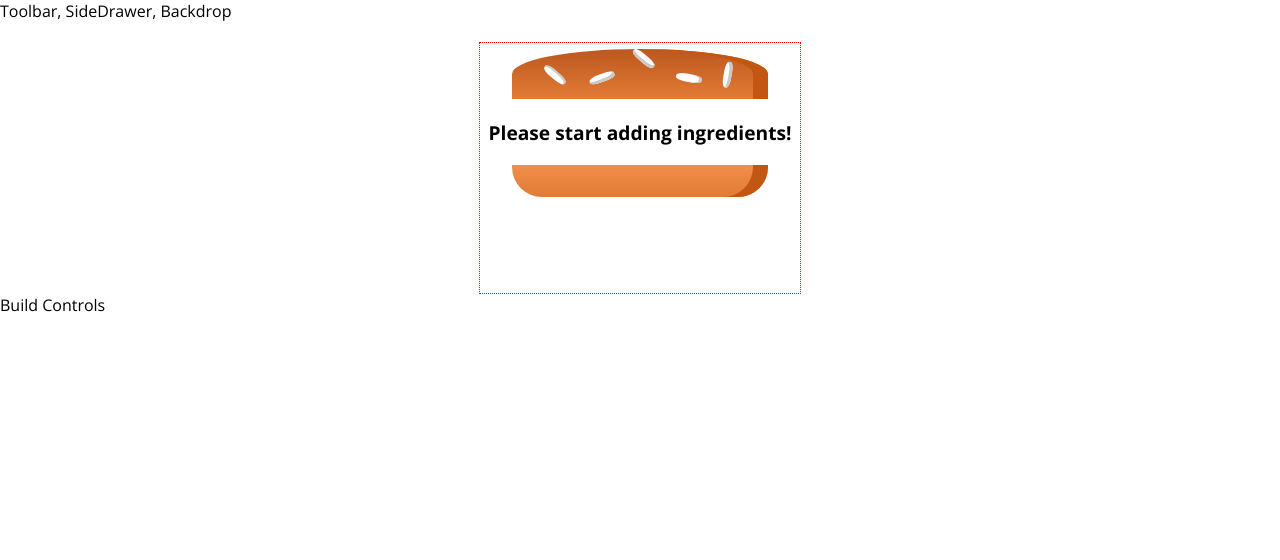
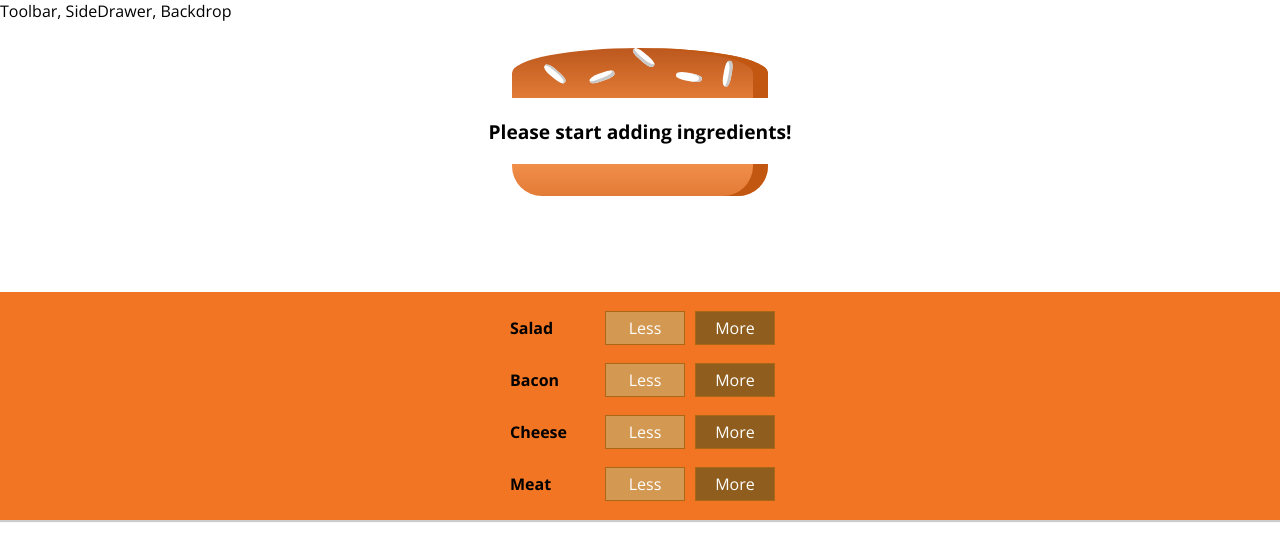
Before and after one commit to katmcglo/pancakestack, a React (Create React App) app: page / in a window 1280 px wide. Shown: the top 560 px of the page. Built offline with nearby package versions, Linux system fonts and the light colour scheme.

Commit message:
added buttons to remove and add ingredients. needs logic for when total is below zero

```diff
--- a/src/components/PancakeStack/BuildControls/BuildControl/BuildControl.js
+++ b/src/components/PancakeStack/BuildControls/BuildControl/BuildControl.js
@@ -1,11 +1,12 @@
 import React from 'react';
+import classes from './BuildControl.module.css';
 
 
 const buildControl = (props) => (
-  <div>
-    <div>{props.label}</div>
-    <button>Less</button>
-    <button>More</button>
+  <div className={classes.BuildControl}>
+    <div className={classes.Label}>{props.label}</div>
+    <button onClick={props.removed} className={classes.Less}>Less</button>
+    <button onClick ={props.added} className={classes.More}>More</button>
   </div>
 );
 
--- a/src/components/PancakeStack/BuildControls/BuildControl/BuildControl.module.css
+++ b/src/components/PancakeStack/BuildControls/BuildControl/BuildControl.module.css
@@ -6,10 +6,51 @@
 }
 
 .BuildControl button {
-  display: black;
+    display: block;
     font: inherit;
     padding: 5px;
     margin: 0 5px;
     width: 80px;
-  border: 1px solid #ffffff;
+    border: 1px solid #AA6817;
+    cursor: pointer;
+    outline: none;
 }
+
+.BuildControl button:disabled {
+    background-color: #AC9980;
+    border: 1px solid #7E7365;
+    color: #ccc;
+    cursor: default;
+}
+
+.BuildControl button:hover:disabled {
+    background-color: #AC9980;
+    color: #ccc;
+    cursor: not-allowed;
+}
+
+.Label {
+    padding: 10px;
+    font-weight: bold;
+    width: 80px;
+}
+
+.BuildControl .Less {
+    background-color: #D39952;
+    color: white;
+}
+
+.BuildControl .More {
+    background-color: #8F5E1E;
+    color: white;
+}
+
+.BuildControl .Less:hover, .BuildControl .Less:active {
+    background-color: #DAA972;
+    color: white;
+}
+
+.BuildControl .More:hover,.BuildControl .More:active {
+    background-color: #99703F;
+    color: white;
+}
--- a/src/components/PancakeStack/BuildControls/BuildControls.js
+++ b/src/components/PancakeStack/BuildControls/BuildControls.js
@@ -1,9 +1,24 @@
 import React from 'react';
+import BuildControl from '../BuildControls/BuildControl/BuildControl';
+import classes from '../BuildControls/BuildControls.module.css';
 
+const controls = [
+  { label: 'Salad', type: 'salad'},
+  { label: 'Bacon', type: 'bacon'},
+  { label: 'Cheese', type: 'cheese'},
+  { label: 'Meat', type: 'meat'}
+];
 
 const buildControls = (props) => (
-  <div>
-
+  <div className={classes.BuildControls}>
+    {controls.map(control => (
+    <BuildControl
+    key={control.label}
+    label={control.label}
+    added={() => props.ingredientAdded(control.type)}
+    removed={() => props.ingredientRemoved(control.type)}
+      />
+    ))}
   </div>
 );
 
--- a/src/components/PancakeStack/PancakeStack.module.css
+++ b/src/components/PancakeStack/PancakeStack.module.css
@@ -2,8 +2,7 @@
   width: 25%;
   margin: auto;
   height: 250px;
-  overflow: scroll;
-  border: 1px dotted red;
+  overflow: auto;
   text-align: center;
   font-weight: bold;
   font-size: 1.2rem;
--- a/src/containers/StackBuilder/StackBuilder.js
+++ b/src/containers/StackBuilder/StackBuilder.js
@@ -1,6 +1,14 @@
 import React, { Component } from 'react';
 import Auxiliary from '../../hoc/Auxiliary';
 import PancakeStack from '../../components/PancakeStack/PancakeStack';
+import BuildControls from '../../components/PancakeStack/BuildControls/BuildControls';
+
+const INGREDIENT_PRICES = {
+  salad: 0.5,
+  cheese: 0.4,
+  meat: 1.3,
+  bacon: 0.7
+}
 
 class StackBuilder extends Component {
   // constructor(props) {
@@ -13,13 +21,41 @@
       bacon: 0,
       cheese: 0,
       meat: 0
-    }
+    },
+    totalPrice: 4
   }
+
+  addIngredientHandler = (type) => {
+    const oldCount = this.state.ingredients[type];
+    const updatedCount = oldCount + 1;
+    const updatedIngredients = {
+      ...this.state.ingredients
+    };
+    updatedIngredients[type] = updatedCount;
+    const priceAddition = INGREDIENT_PRICES[type];
+    const oldPrice = this.state.totalPrice;
+    const newPrice = oldPrice + priceAddition;
+    this.setState({ totalPrice: newPrice, ingredients: updatedIngredients });
+  }
+
+  removeIngredientHandler = (type) => {
+    const oldCount = this.state.ingredients[type];
+    const updatedCount = oldCount - 1;
+    const updatedIngredients = {
+      ...this.state.ingredients
+    };
+    updatedIngredients[type] = updatedCount;
+    const priceSubtraction = INGREDIENT_PRICES[type];
+    const oldPrice = this.state.totalPrice;
+    const newPrice = oldPrice - priceSubtraction;
+    this.setState({ totalPrice: newPrice, ingredients: updatedIngredients });
+  }
+
   render() {
     return (
       <Auxiliary>
         <PancakeStack ingredients={this.state.ingredients}/>
-        <div>Build Controls</div>
+        <BuildControls ingredientAdded={this.addIngredientHandler} ingredientRemoved={this.removeIngredientHandler} />
       </Auxiliary>
     );
   }
```
Lines whose indentation alone changed are shown as unchanged.
